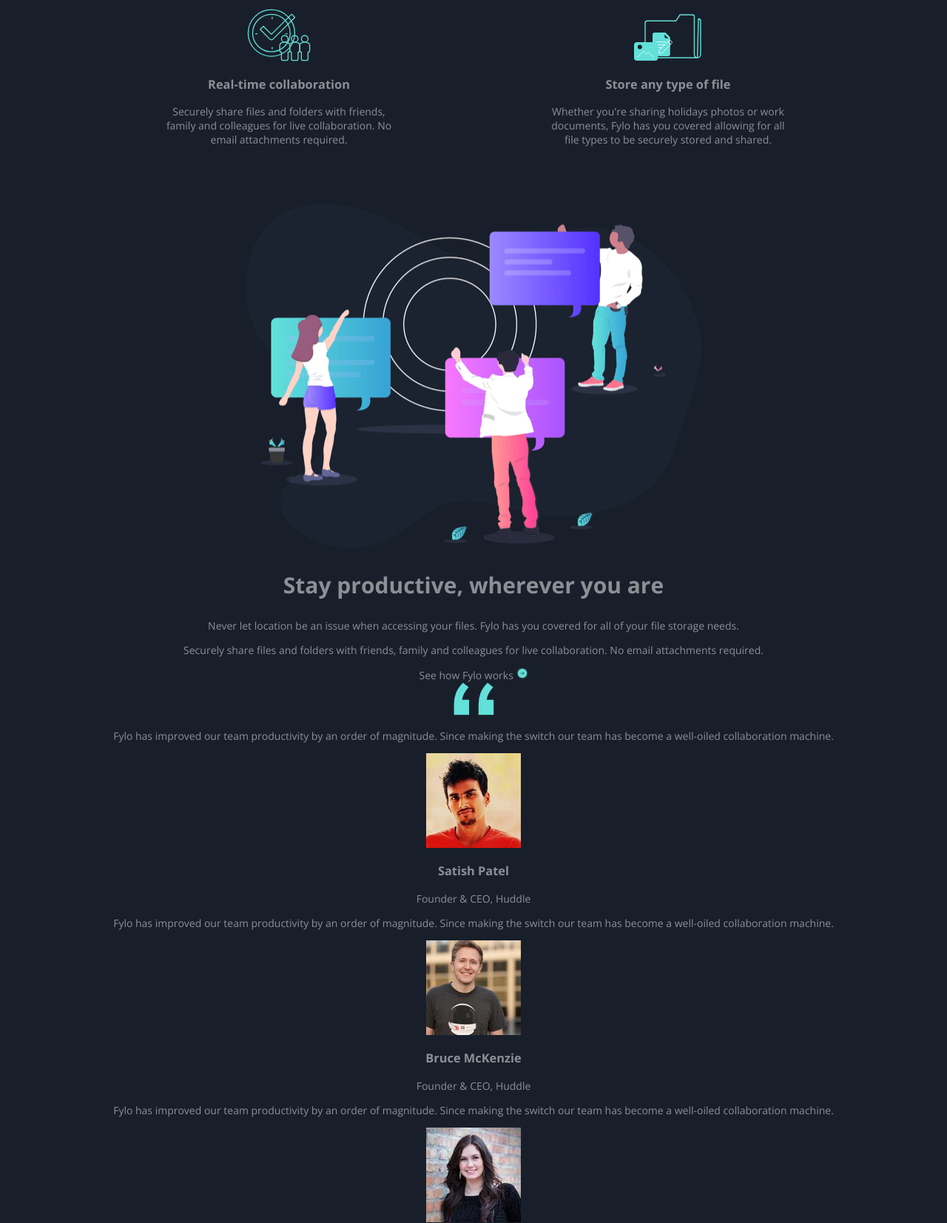
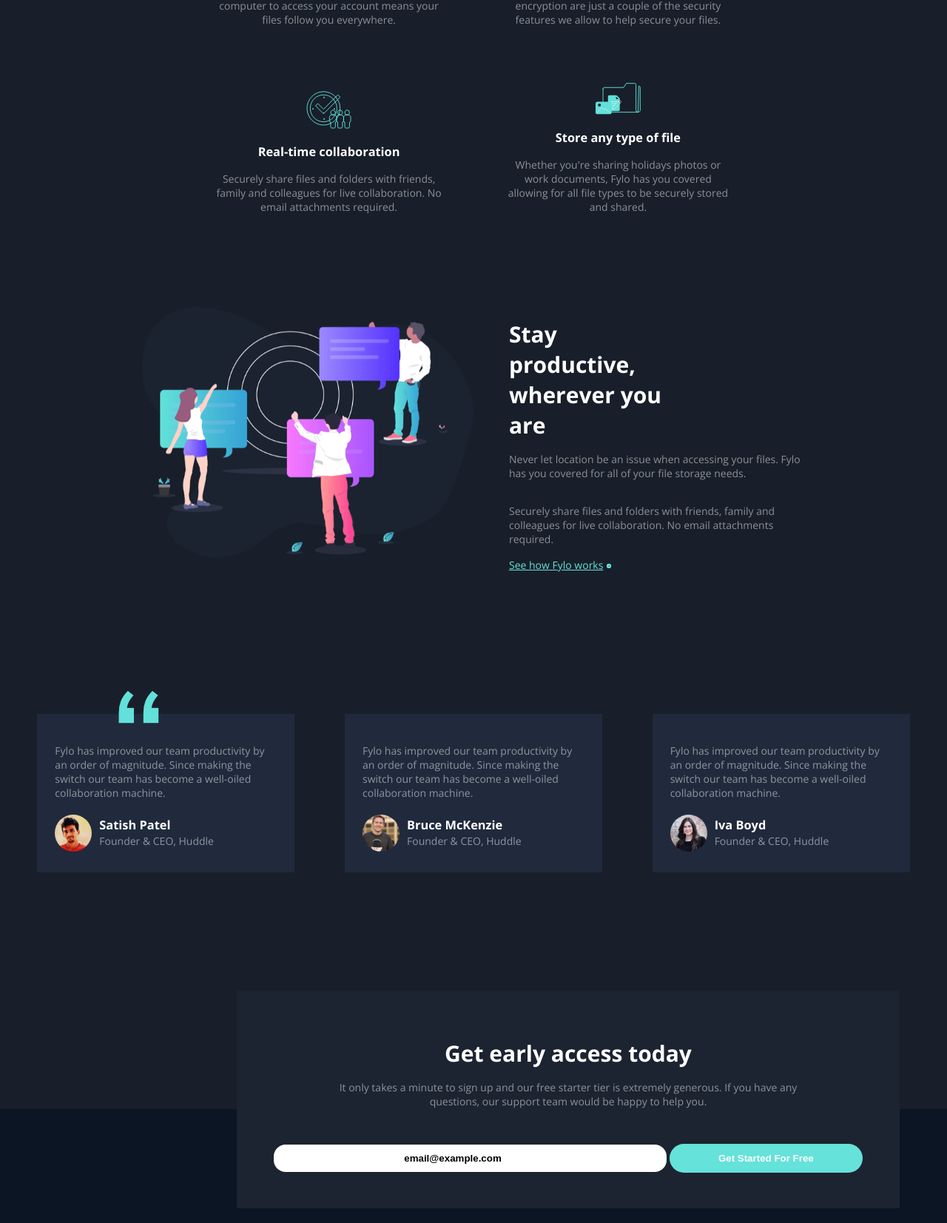
Before and after one commit to aayusranjan/Fylo-dark-theme-landing-page, a plain HTML site: page index.html in a window 1280 px wide. Shown: the part 1063-2716 px from the top of the page at 74% size. Drawn offline with nearby package versions, Linux system fonts and the light colour scheme; a web font is replaced by a local one.

Commit message:
Update styles.css

```diff
--- a/src/styles.css
+++ b/src/styles.css
@@ -1,7 +1,7 @@
 /* global */
-@import url('https://fonts.googleapis.com/css2?family=Barlow+Semi+Condensed:wght@600&family=Dongle&family=Kumbh+Sans:wght@700&family=Libre+Baskerville&family=Raleway:wght@400;700&display=swap');
+@import url("https://fonts.googleapis.com/css2?family=Barlow+Semi+Condensed:wght@600&family=Dongle&family=Kumbh+Sans:wght@700&family=Libre+Baskerville&family=Raleway:wght@400;700&display=swap");
 
-@import url('https://fonts.googleapis.com/css2?family=Barlow+Semi+Condensed:wght@600&family=Dongle&family=Kumbh+Sans:wght@700&family=Libre+Baskerville&family=Open+Sans:wght@400;700&display=swap');
+@import url("https://fonts.googleapis.com/css2?family=Barlow+Semi+Condensed:wght@600&family=Dongle&family=Kumbh+Sans:wght@700&family=Libre+Baskerville&family=Open+Sans:wght@400;700&display=swap");
 
 :root {
   /* Primiary */
@@ -17,13 +17,17 @@
 
   /* Neural */
   --white: hsl(0, 0%, 100%);
-  --gray: rgba(255, 255, 255, 0.5);;
+  --gray: rgba(255, 255, 255, 0.5);
   /* font-style */
   /* headings, call-to-action, header Navigation */
-  --raleway: 'Raleway', sans-serif;
+  --raleway: "Raleway", sans-serif;
   /* body */
-  --open-sans: 'Open Sans', sans-serif;
+  --open-sans: "Open Sans", sans-serif;
+}
 
+*{
+  margin: 0;
+  padding: 0;
 }
 
 body {
@@ -52,19 +56,132 @@ nav {
   width: 40%;
   margin: 0 auto;
 }
-.section-1 img{
+.section-1 img {
   margin-top: 3rem;
   width: 100%;
 }
-
-.section-2{
-    width: 85%;
-    margin: 4rem auto;
+.section-1 .gray-p {
+  width: 70%;
+  line-height: 1.5rem;
+  margin: 0 auto;
+}
+.section-2 {
+  width: 80%;
+  margin: 5rem auto;
+}
+.section-2 img {
+  width: 20%;
 }
 .grid-items {
+  margin-top: 30px;
+  margin-bottom: 30px;
   width: 30%;
   display: inline-block;
-    padding: 0 100px;
+  padding: 0 40px;
+}
+.section-3 {
+  display: grid;
+  grid-template-columns: repeat(2, 1fr);
+  width: 70%;
+  margin: 0 auto 10rem;
+  text-align: start;
+}
+.section-3 .content {
+  margin-left: 3rem;
+}
+.section-3 .content img {
+  width: 2%;
+}
+.section-3 .content a {
+  text-decoration: underline;
+  color: var(--cyan);
+}
+.section-3 img {
+  width: 100%;
+}
+.section-3 h1 {
+  width: 60%;
+}
+/* section-4 */
+.quotes__bg {
+  position: absolute;
+  left: 160px;
+}
+.testimonial__card {
+  display: inline-block;
+  padding: 1.5rem;
+  width: 300px;
+  background: var(--dark-blue-testimonials-background);
+  text-align: start;
+  margin: 2rem 2rem 10rem;
+}
+.testimonial__profile {
+  display: flex;
+  align-items: center;
+}
+.testimonial__profile img {
+  width: 50px;
+  height: 50px;
+  border-radius: 50%;
+}
+.testimonial__details {
+  padding-left: 10px;
+  line-height: 5px;
+}
+/* section-5 */
+form {
+  position: absolute;
+  left: 20rem;
+  background: var(--dark-blue-intro-and-email-sign-up-background);
+  width: 50rem;
+  margin: 0 auto;
+  padding: 3rem;
+}
+form .gray-p {
+  width: 40rem;
+  margin: 0 auto 1rem;
+}
+input {
+  padding: .7rem 11rem;
+  border-radius: 1rem;
+  border: none;
+  font-weight: bold;
+}
+footer {
+  margin: 10rem auto 0;
+  background-color: var(--dark-blue-footer-background);
+  display: grid;
+  text-align: start;
+  padding: 10rem 5rem 0;
+}
+.footer-menu {
+  padding: 2rem 0;
+  display: grid;
+  grid-template-columns: 1fr 1fr 1fr 1fr 1fr;
+}
+.location {
+  display: grid;
+  grid-template-columns: 50px 250px;
+}
+.location img{
+  padding: 15px 30px;
+}
+.contacts .gray-p li {
+  display: grid;
+  grid-template-columns: 10px 150px;
+  gap: 1rem;
+}
+.contacts .gray-p li img{
+  padding: 1rem 0;
+}
+.social-media {
+  padding: 0 4rem;
+}
+.social-media ion-icon{
+  padding: 0 5px;
+}
+footer ul {
+  list-style: none;
 }
 /* button */
 .cyn-btn {
@@ -78,10 +195,16 @@ nav {
   cursor: pointer;
 }
 /* Typography */
-a, .gray-p{
+h1, h2, h3, h4{
+  padding-top: 1rem;
+  color: var(--white);
+}
+a,
+.gray-p {
   color: var(--gray);
+  padding: 1rem 0;
 }
-li{
+li {
   padding-left: 5rem;
 }
 
```
Lines whose indentation alone changed are shown as unchanged.
